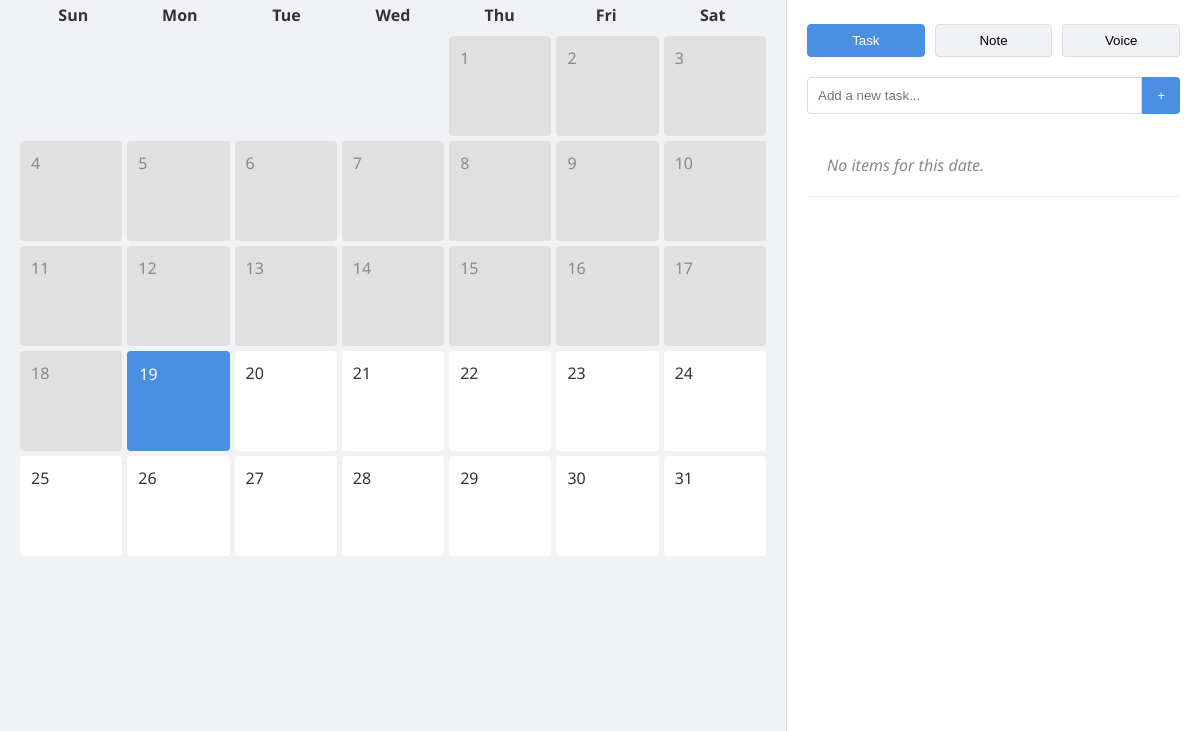
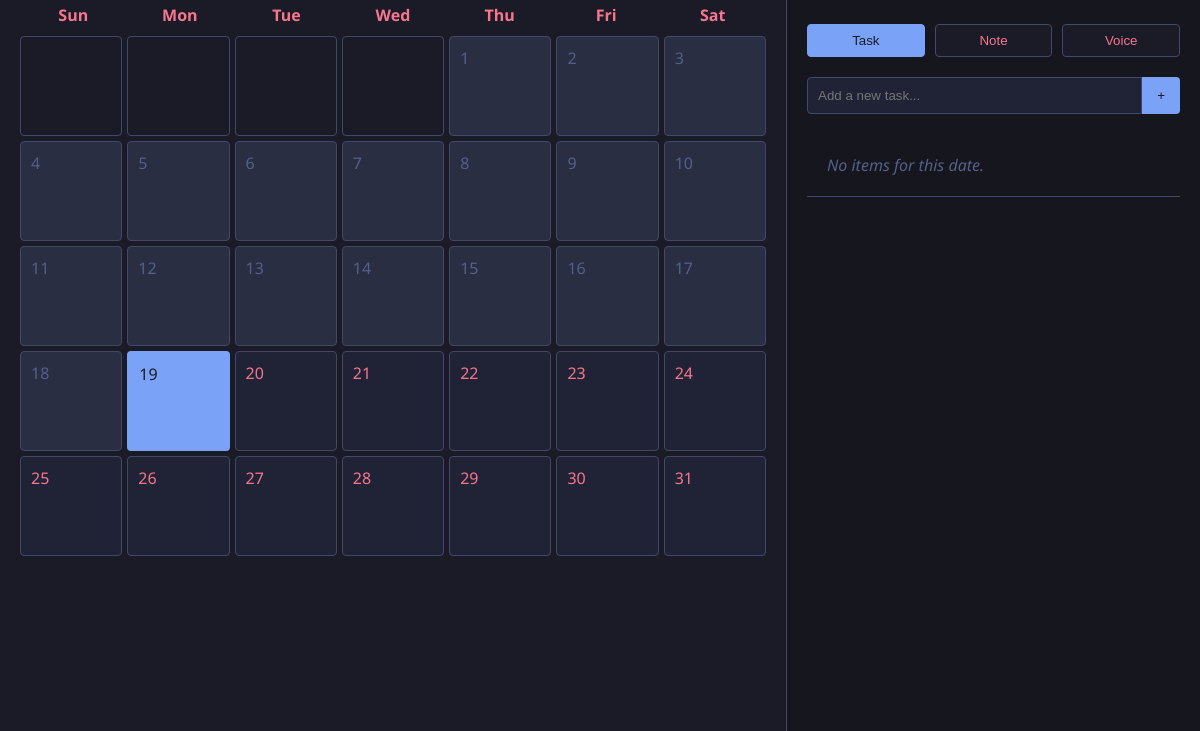
Before and after one commit to bochamaakram/Electron-app, an Electron app: page index.html in a window 1200 px wide. Shown: the part 69-800 px from the top of the page. Drawn offline with Linux system fonts and the light colour scheme.

Commit message:
Tokyo Night theme

```diff
--- a/styles.css
+++ b/styles.css
@@ -1,10 +1,17 @@
 :root {
-    --bg-color: #f0f2f5;
-    --sidebar-bg: #ffffff;
-    --text-color: #333;
-    --accent-color: #4a90e2;
-    --border-color: #ddd;
-    --hover-bg: #e6eefc;
+    /* Tokyo Night Theme */
+    --bg-color: #1a1b26;
+    --sidebar-bg: #16161e;
+    --text-color: #f7768e;
+    --text-muted: #565f89;
+    --accent-color: #7aa2f7;
+    --accent-secondary: #bb9af7;
+    --border-color: #414868;
+    --hover-bg: #292e42;
+    --success-color: #9ece6a;
+    --error-color: #f7768e;
+    --warning-color: #e0af68;
+    --card-bg: #1f2335;
 }
 
 body {
@@ -75,10 +82,11 @@ body {
 }
 
 .day {
-    background-color: white;
+    background-color: var(--card-bg);
+    color: var(--text-color);
     padding: 10px;
     border-radius: 4px;
-    border: 1px solid transparent;
+    border: 1px solid var(--border-color);
     cursor: pointer;
     transition: all 0.2s;
 }
@@ -86,11 +94,13 @@ body {
 .day:hover {
     background-color: var(--hover-bg);
     border-color: var(--accent-color);
+    transform: translateY(-2px);
+    box-shadow: 0 4px 8px rgba(0, 0, 0, 0.3);
 }
 
 .day.today {
     background-color: var(--accent-color);
-    color: white;
+    color: var(--bg-color);
 }
 
 .day.selected {
@@ -102,13 +112,18 @@ body {
     cursor: default;
 }
 
+.day.empty:hover {
+    transform: none;
+    box-shadow: none;
+}
+
 .day.past {
-    background-color: #e0e0e0;
-    color: #888;
+    background-color: var(--hover-bg);
+    color: var(--text-muted);
 }
 
 .day.past:hover {
-    background-color: #d0d0d0;
+    background-color: var(--border-color);
 }
 
 /* Disabled inputs */
@@ -120,7 +135,7 @@ textarea:disabled {
 }
 
 .empty-message {
-    color: #888;
+    color: var(--text-muted);
     font-style: italic;
     padding: 20px;
     text-align: center;
@@ -150,11 +165,17 @@ textarea:disabled {
     border-radius: 4px;
     cursor: pointer;
     transition: all 0.2s;
+    color: var(--text-color);
+}
+
+.mode-btn:hover {
+    background-color: var(--hover-bg);
+    border-color: var(--accent-color);
 }
 
 .mode-btn.active {
     background-color: var(--accent-color);
-    color: white;
+    color: var(--bg-color);
     border-color: var(--accent-color);
 }
 
@@ -174,15 +195,23 @@ textarea:disabled {
     border: 1px solid var(--border-color);
     border-radius: 4px 0 0 4px;
     outline: none;
+    background-color: var(--card-bg);
+    color: var(--text-color);
 }
 
 .action-btn {
     padding: 10px 15px;
     background-color: var(--accent-color);
-    color: white;
+    color: var(--bg-color);
     border: none;
     border-radius: 0 4px 4px 0;
     cursor: pointer;
+    transition: all 0.2s;
+}
+
+.action-btn:hover {
+    background-color: var(--accent-secondary);
+    transform: translateY(-1px);
 }
 
 /* Note Input */
@@ -200,6 +229,8 @@ textarea:disabled {
     outline: none;
     font-family: inherit;
     box-sizing: border-box;
+    background-color: var(--card-bg);
+    color: var(--text-color);
 }
 
 #add-note-btn {
@@ -214,8 +245,8 @@ textarea:disabled {
 }
 
 .record-btn {
-    background-color: #ff4d4f;
-    color: white;
+    background-color: var(--error-color);
+    color: var(--bg-color);
     border: none;
     padding: 10px 20px;
     border-radius: 20px;
@@ -247,8 +278,8 @@ textarea:disabled {
 }
 
 .stop-btn {
-    background-color: #333;
-    color: white;
+    background-color: var(--border-color);
+    color: var(--text-color);
     border: none;
     padding: 10px 20px;
     border-radius: 20px;
@@ -273,12 +304,12 @@ li {
     justify-content: space-between;
     align-items: center;
     padding: 10px;
-    border-bottom: 1px solid #eee;
+    border-bottom: 1px solid var(--border-color);
     transition: background 0.2s;
 }
 
 li:hover {
-    background-color: #fafafa;
+    background-color: var(--hover-bg);
 }
 
 li span {
@@ -288,13 +319,13 @@ li span {
 
 li.completed span {
     text-decoration: line-through;
-    color: #888;
+    color: var(--text-muted);
 }
 
 .delete-btn {
     background: none;
     border: none;
-    color: #ff4d4f;
+    color: var(--error-color);
     cursor: pointer;
     font-size: 1.2rem;
     margin-left: 10px;
@@ -302,7 +333,7 @@ li.completed span {
 }
 
 .delete-btn:hover {
-    background-color: #fff1f0;
+    background-color: rgba(247, 118, 142, 0.2);
     border-radius: 4px;
 }
 
@@ -323,7 +354,7 @@ li.completed span {
 .item-note span {
     white-space: pre-wrap;
     font-size: 0.9rem;
-    color: #555;
+    color: var(--text-color);
 }
 
 .item-voice audio {
```
Also changed, not shown: README.md.
